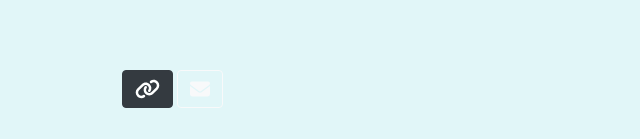
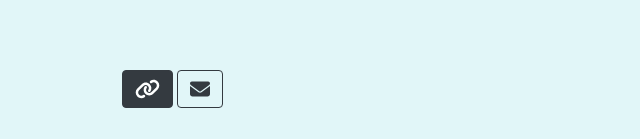
Before and after one commit to luzvanderemilcar/cv, a plain HTML site: page index.html in a window 1280 px wide. Shown: the part 661-800 px from the top of the page, 0-640 px from the left. Drawn offline with nearby package versions, Linux system fonts and the light colour scheme.

Commit message:
update index.html

```diff
--- a/index.html
+++ b/index.html
@@ -36,7 +36,7 @@
   <section id="intro">
     <div id="title-button-div">
       <a class="btn btn-dark title-button" href="#footer"><i class="fas fa-link fa-lg titre-icon1"></i><span class="sr-only">contact me</span></a>
-      <a class="btn btn-outline-light title-button" href="mailto:emiltog@gmail.com"><i class="fas fa-envelope fa-lg titre-icon2"></i><span class="sr-only">Email me</span></a>
+      <a class="btn btn-outline-dark title-button" href="mailto:emiltog@gmail.com"><i class="fas fa-envelope fa-lg titre-icon2"></i><span class="sr-only">Email me</span></a>
     </div>
     <div id="bref" class="container">
       <h4>En bref</h4>
```
